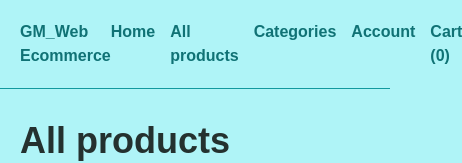
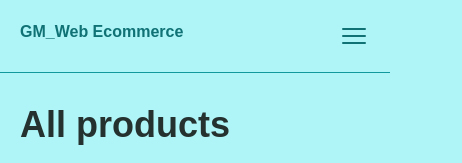
Before and after one commit to NMY0d4/NextJS_MyEcomm_front, a Next.js app: page /products in a window 390 px wide. Shown: the top 163 px of the page, 462 px wide, since content can reach past the window. Built offline with nearby package versions, Linux system fonts and the light colour scheme; no server answers; the database is empty.

Commit message:
responsive menu done must be improved

```diff
--- a/components/Header.js
+++ b/components/Header.js
@@ -1,8 +1,10 @@
 import Link from 'next/link';
 import styled from 'styled-components';
 import Center from './Center';
-import { useContext } from 'react';
+import { useContext, useState } from 'react';
 import { CartContext } from '@/store/CartContext';
+// import { CgMenuRound } from 'react-icons/cg';
+import BarsIcon from './icons/bars';
 
 const StyledHeader = styled.header`
   background-color: var(--primaryVeryLight);
@@ -12,6 +14,8 @@
 
 const Logo = styled(Link)`
   color: var(--primaryDark);
+  position: relative;
+  z-index: 20;
 `;
 
 const Wrapper = styled.div`
@@ -21,28 +25,70 @@
 `;
 
 const StyledNav = styled.nav`
-  display: flex;
+  ${(props) =>
+    props.mobileNavActive
+      ? `
+    display: block;
+    `
+      : `
+    display: none;
+    `}
   gap: 15px;
+  position: fixed;
+  z-index: 10;
+  top: 0;
+  bottom: 0;
+  left: 0;
+  right: 0;
+  padding: 80px 20px;
+  background-color: var(--primaryVeryLight);
+
+  @media screen and (min-width: 768px) {
+    display: flex;
+    position: static;
+    padding: 0;
+  }
 `;
 
 const NavLink = styled(Link)`
+  display: block;
   color: var(--primaryDark);
+  padding: 10px 0;
+  @media screen and (min-width: 768px) {
+    padding: 0;
+  }
+`;
+
+const NavButton = styled.button`
+  background-color: transparent;
+  border: 0;
+  color: var(--primaryDark);
+  cursor: pointer;
+  position: relative;
+  z-index: 20;
+  @media screen and (min-width: 768px) {
+    display: none;
+  }
 `;
 
 export default function Header() {
   const { cartProducts } = useContext(CartContext);
+  const [mobileNavActive, setMobileNavActive] = useState(false);
   return (
     <StyledHeader>
       <Center>
         <Wrapper>
           <Logo href={'/'}>GM_Web Ecommerce</Logo>
-          <StyledNav>
+          <StyledNav mobileNavActive={mobileNavActive}>
             <NavLink href={'/'}>Home</NavLink>
             <NavLink href={'/products'}>All products</NavLink>
             <NavLink href={'/categories'}>Categories</NavLink>
             <NavLink href={'/account'}>Account</NavLink>
             <NavLink href={'/cart'}>Cart ({cartProducts.length})</NavLink>
           </StyledNav>
+          <NavButton onClick={() => setMobileNavActive((prev) => !prev)}>
+            <BarsIcon className='w-8 h-8' />
+          </NavButton>
         </Wrapper>
       </Center>
     </StyledHeader>
--- /dev/null
+++ b/components/icons/Bars.js
@@ -0,0 +1,20 @@
+import React from 'react';
+
+export default function BarsIcon({ className = 'w-6 h-6' }) {
+  return (
+    <svg
+      xmlns='http://www.w3.org/2000/svg'
+      fill='none'
+      viewBox='0 0 24 24'
+      strokeWidth={1.5}
+      stroke='currentColor'
+      className={className}
+    >
+      <path
+        strokeLinecap='round'
+        strokeLinejoin='round'
+        d='M3.75 6.75h16.5M3.75 12h16.5m-16.5 5.25h16.5'
+      />
+    </svg>
+  );
+}
--- a/components/ui/Loading.js
+++ b/components/ui/Loading.js
@@ -2,6 +2,7 @@
 
 const LoadingContainer = styled.div`
   display: flex;
+  flex-direction: column;
   align-items: center;
   justify-content: center;
   height: 100vh;
--- a/pages/index.js
+++ b/pages/index.js
@@ -1,5 +1,6 @@
 import Featured from '@/components/Featured';
 import NewProducts from '@/components/NewProducts';
+import Loading from '@/components/ui/Loading';
 import { mongooseConnect } from '@/lib/mongoose';
 import { Product } from '@/models/Product';
 import { useState, useEffect } from 'react';
@@ -14,7 +15,7 @@
     <>
       {isLoading ? (
         // Display a loading indicator here
-        <p>Loading...</p>
+        <Loading />
       ) : (
         <>
           <Featured product={featuredProduct} />
```
